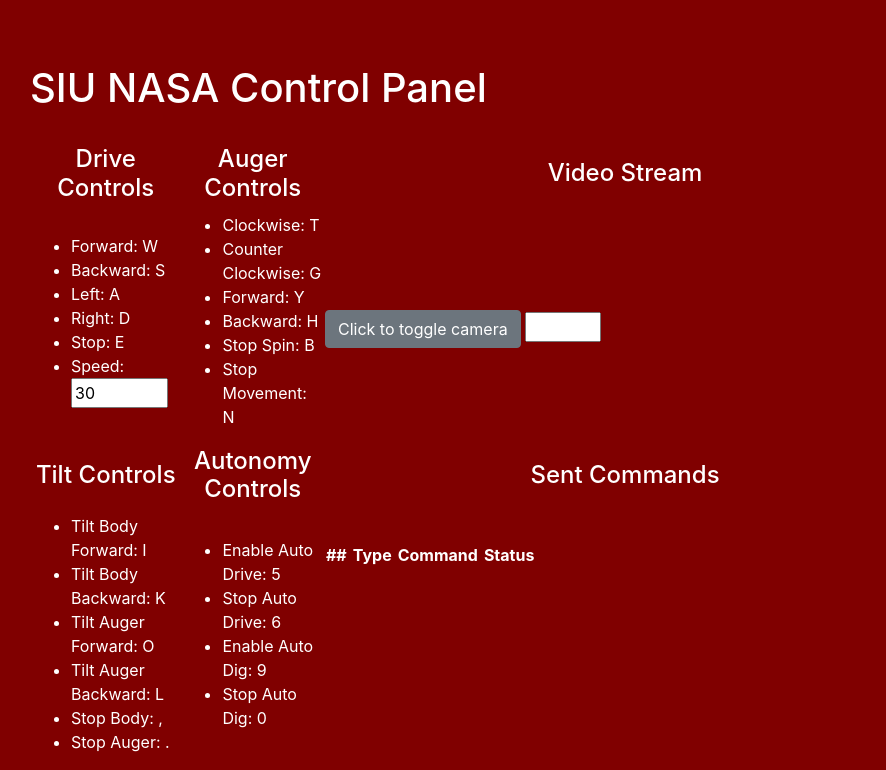
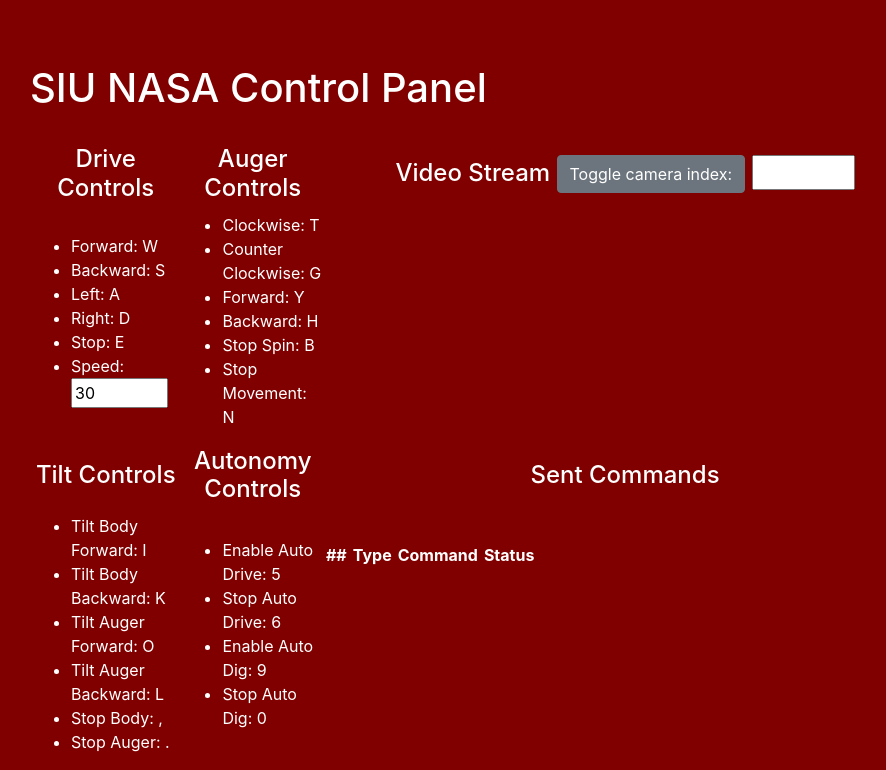
Before and after one commit to SIU-Robotics/NASA-22, a Django app: page /controller/ in a window 1280 px wide. Shown: the top 770 px of the page, without its empty margins (162-1048 px from the left). Run offline with Django 4.2, Linux system fonts and the light colour scheme; lists and menus that the app fills with data are empty; some libraries are stand-ins or nearby versions.

Commit message:
Update index.html

```diff
--- a/robo_interface/controller/templates/controller/index.html
+++ b/robo_interface/controller/templates/controller/index.html
@@ -15,7 +15,8 @@
                 <tr>
                     <td><h4>Drive Controls</h4></td>
                     <td><h4>Auger Controls</h4></td>
-                    <td><h4>Video Stream</h4></td>
+                    <td><h4>Video Stream <button class="btn btn-secondary" id="camera_btn">Toggle camera index:</button>
+                        <input id="cameraID" type="number" min="0" max="5"></h4></td>
                 </tr>
                 <tr>
                     <td>
@@ -40,9 +41,6 @@
                         </ul>
                     </td>
                     <td>
-                        <button class="btn btn-secondary" id="camera_btn">Click to toggle camera</button>
-                        <input id="cameraID" type="number" min="0" max="5">
-                        <br>
                         <span id="video"></span>
                     </td>
                 </tr>
```
